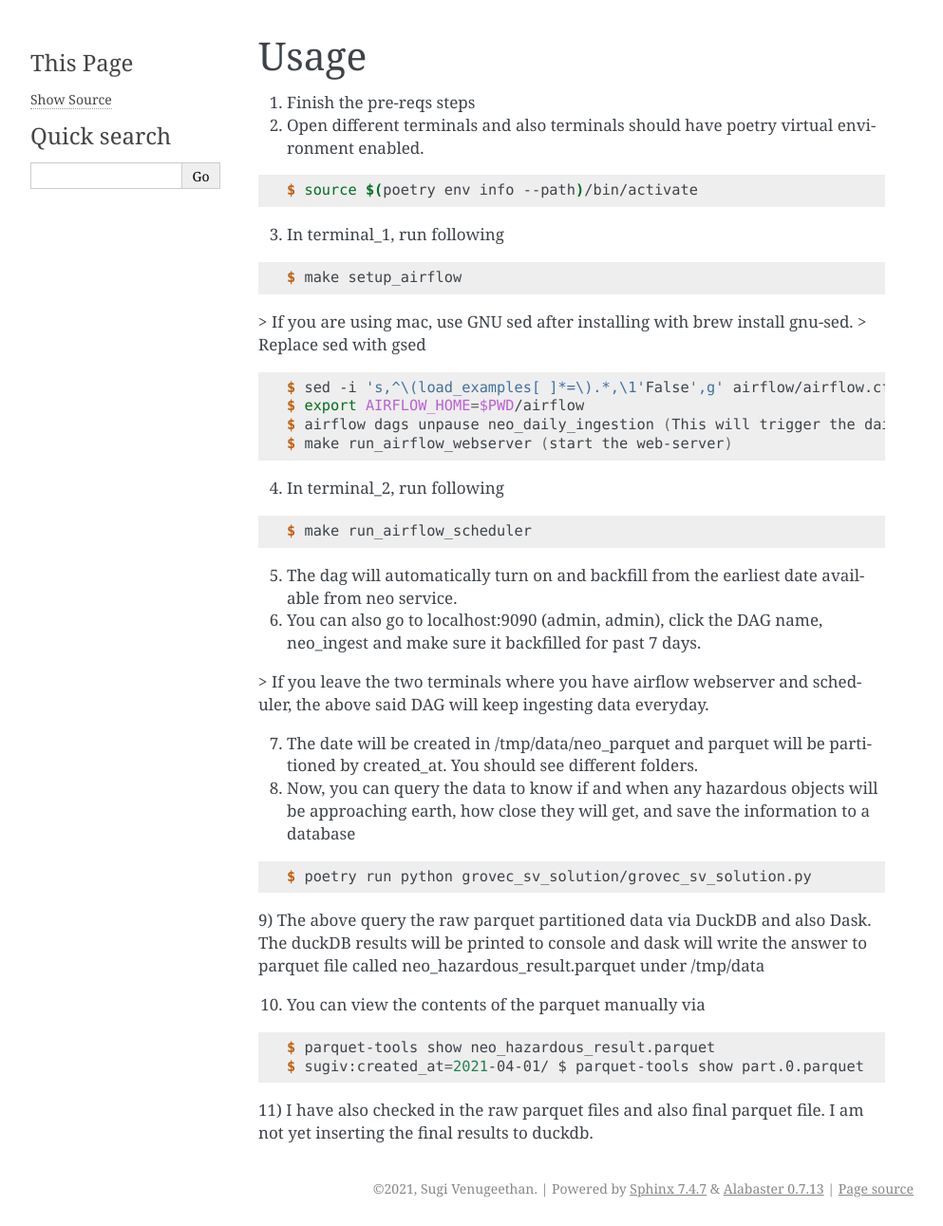
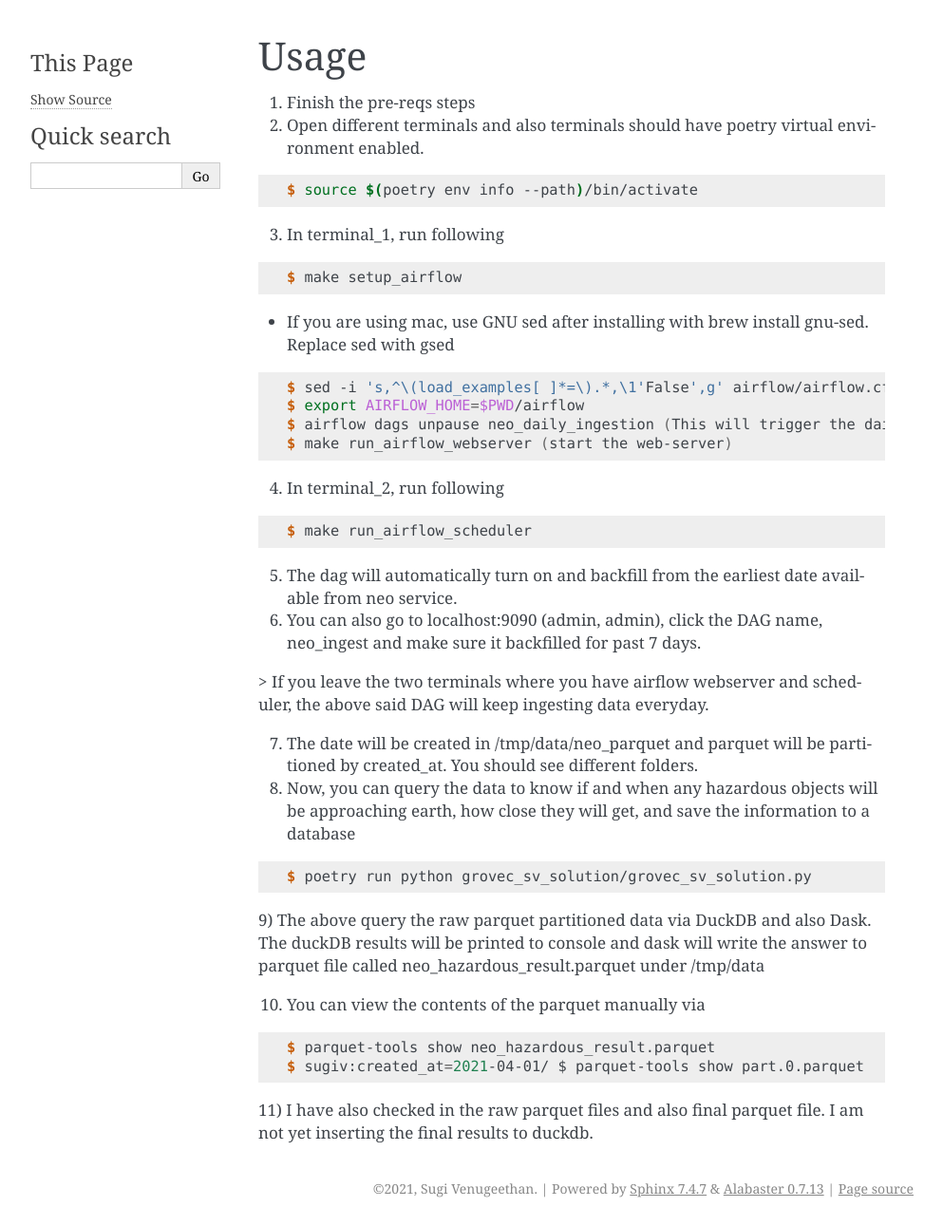
Before and after one commit to sugix/grovec_sv_solution, a Sphinx documentation site: the page built from docs/usage.rst, in a window 1280 px wide. Shown: the whole page at 95% size, without its empty margins (148-1141 px from the left). Built offline with Sphinx 7.4.7, drawn with Linux system fonts in a browser that asks for light colours; pages that are not in the unit, such as notebooks, are missing from menus.

```diff
--- a/docs/usage.rst
+++ b/docs/usage.rst
@@ -15,8 +15,7 @@ Usage
 
     $ make setup_airflow
 
-> If you are using mac, use GNU sed after installing with brew install gnu-sed.
-> Replace sed with gsed
+- If you are using mac, use GNU sed after installing with brew install gnu-sed. Replace sed with gsed
 
 .. code-block:: console
 
```
